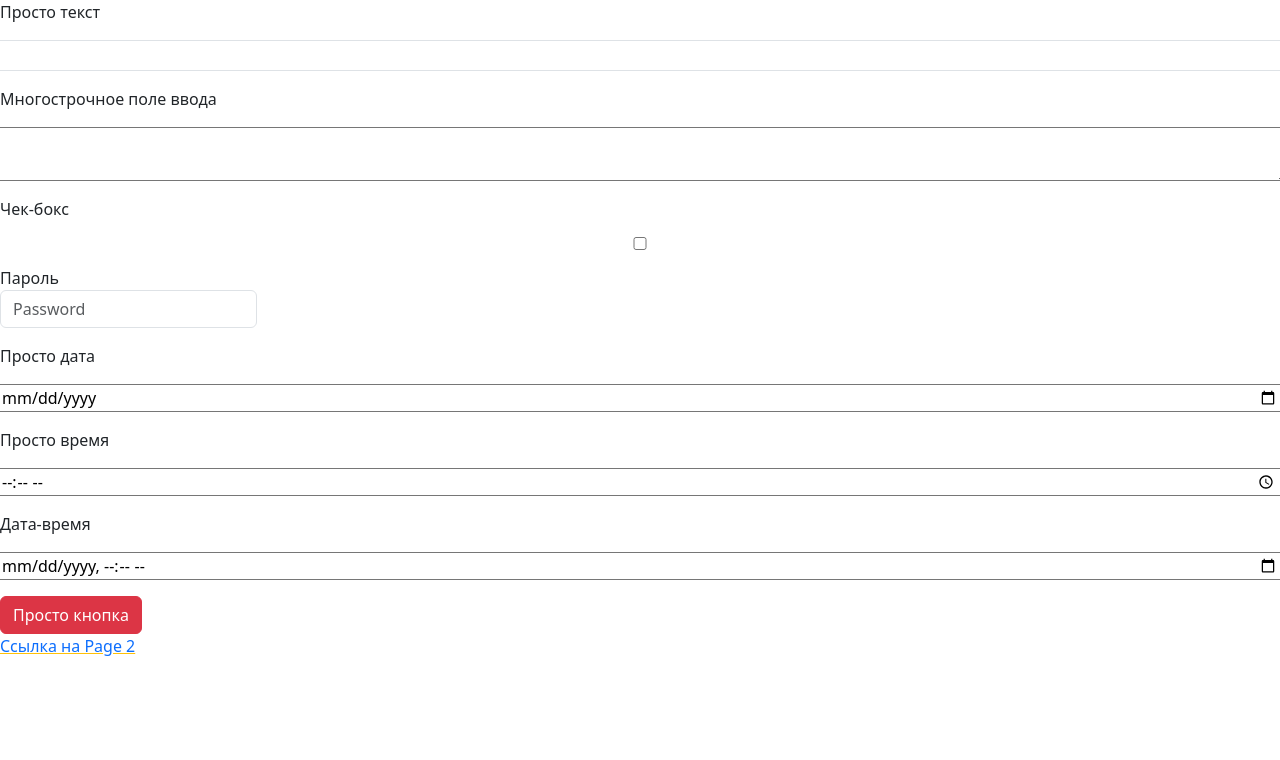
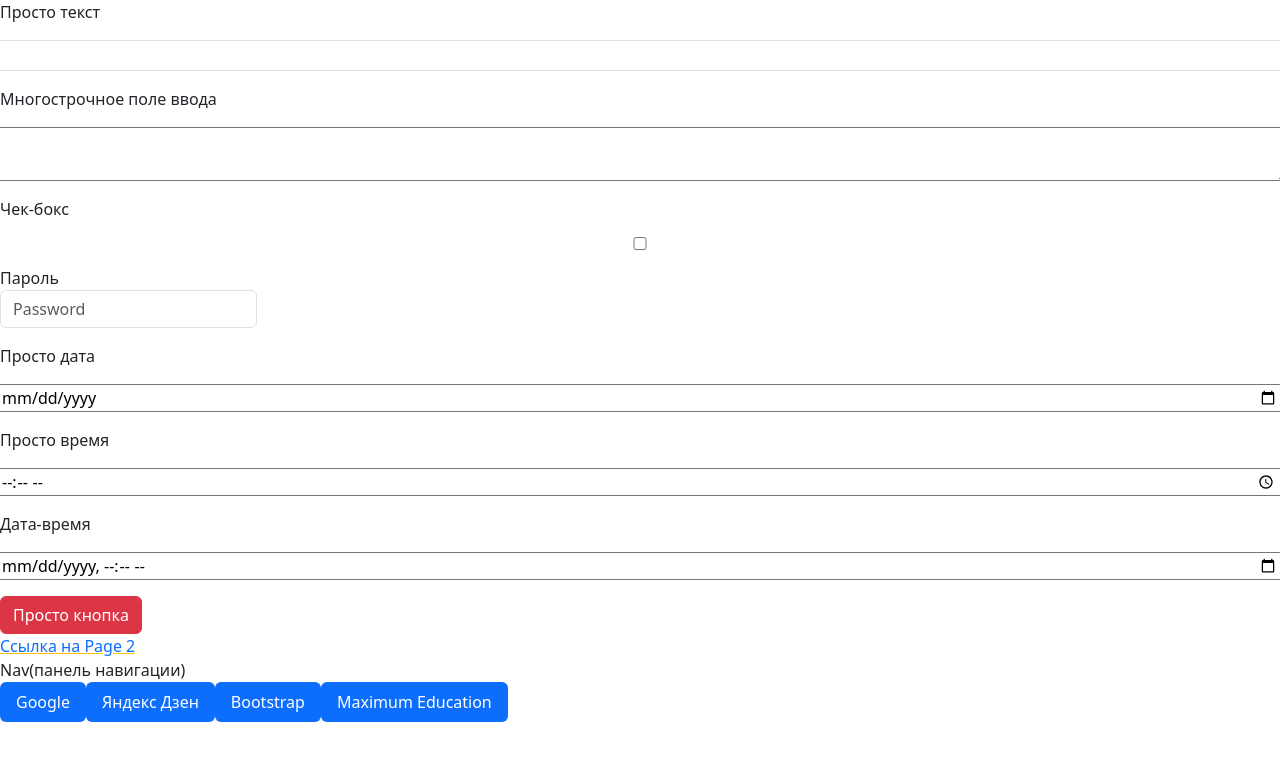
Before and after one commit to Amidaa123/module_4, a plain HTML site: page Lesson3/page1.html in a window 1280 px wide. Drawn offline with nearby package versions, Linux system fonts and the light colour scheme.

Commit message:
Добавлена панель навигации в page1.html

```diff
--- a/Lesson3/page1.html
+++ b/Lesson3/page1.html
@@ -35,6 +35,13 @@
         <input type="button" value="Просто кнопка" class="btn btn-danger"/>
     </div>
 </form>
-<a href="page2.html" class="link-underline-warning">Ссылка на Page 2</a>
+<a href="page2.html" class="link-underline-warning">Ссылка на Page 2</a><br>
+<label for="nav1">Nav(панель навигации)</label>
+<nav class="nav nav-pills" id="nav1">
+        <a href="https://www.google.com" class="nav-link active">Google</a>
+        <a href="https://dzen.ru/?yredirect=true" class="nav-link active">Яндекс Дзен</a>
+        <a href="https://getbootstrap.com" class="nav-link active">Bootstrap</a>
+        <a href="https://maximumtest.ru" class="nav-link active">Maximum Education</a>
+</nav>
 </body>
 </html>
```
